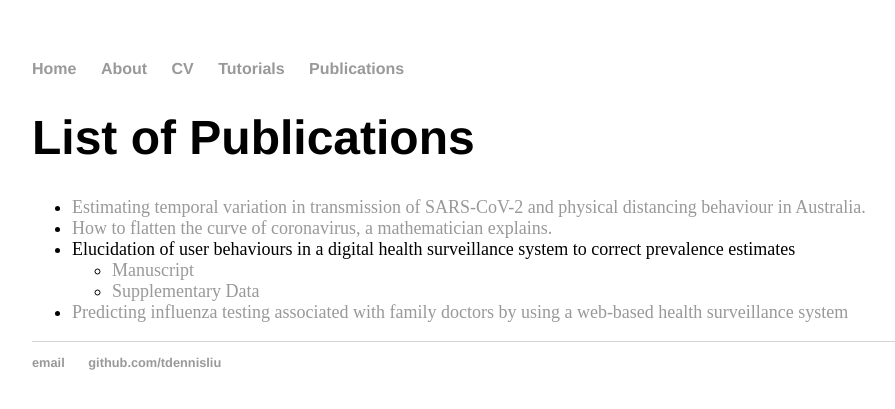
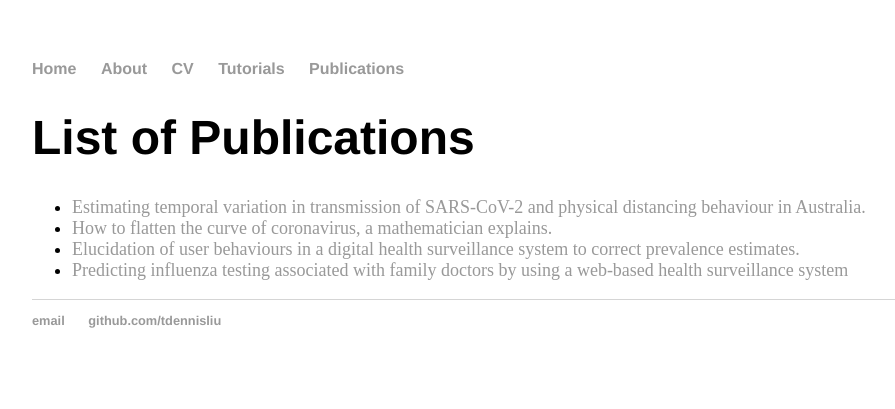
Before and after one commit to tdennisliu/tdennisliu.github.io, a Jekyll site: the page built from publications/index.html, in a window 1280 px wide. Shown: the top 409 px of the page, without its empty margins (160-1055 px from the left). Built offline with Jekyll 4.4.1, drawn with Linux system fonts in a browser that asks for light colours.

Commit message:
Added epidemics link to paper

```diff
--- a/publications/index.html
+++ b/publications/index.html
@@ -8,12 +8,7 @@ title: Publications
     <ul>
         <li><a href="https://www.doherty.edu.au/uploads/content_doc/Technical_report_4_update_29July2020.pdf">Estimating temporal variation in transmission of SARS-CoV-2 and physical distancing behaviour in Australia.</a></li>
         <li><a href="https://theconversation.com/how-to-flatten-the-curve-of-coronavirus-a-mathematician-explains-133514">How to flatten the curve of coronavirus, a mathematician explains.</a></li>
-        <li>Elucidation of user behaviours in a digital health surveillance system to correct prevalence estimates
-            <ul>
-                <li><a href="https://doi.org/10.1101/19003715">Manuscript</a></li>
-                <li><a href="FTBehaviour/Supplementary_Data.zip" download>Supplementary Data</a></li>
-            </ul>
-
+        <li><a href="https://www.sciencedirect.com/science/article/pii/S175543652030030X#!">Elucidation of user behaviours in a digital health surveillance system to correct prevalence estimates.</a> </li>
         <li><a href="FTtests/">Predicting influenza testing associated with family doctors by using a web-based health surveillance system</li>
     </ul>
 </font>
```
